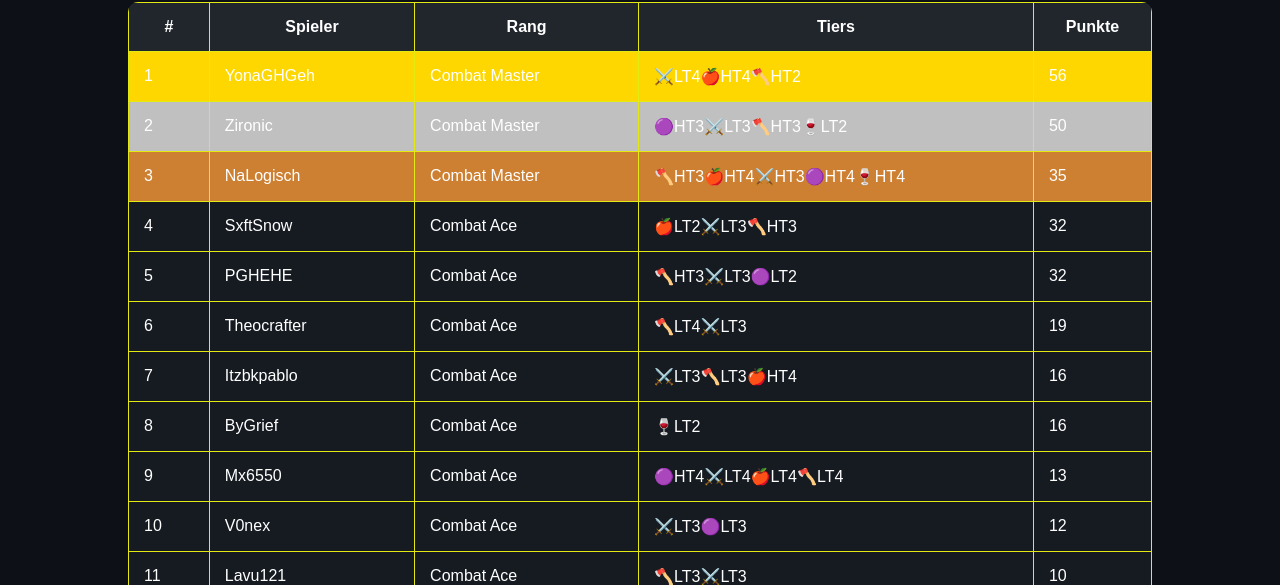
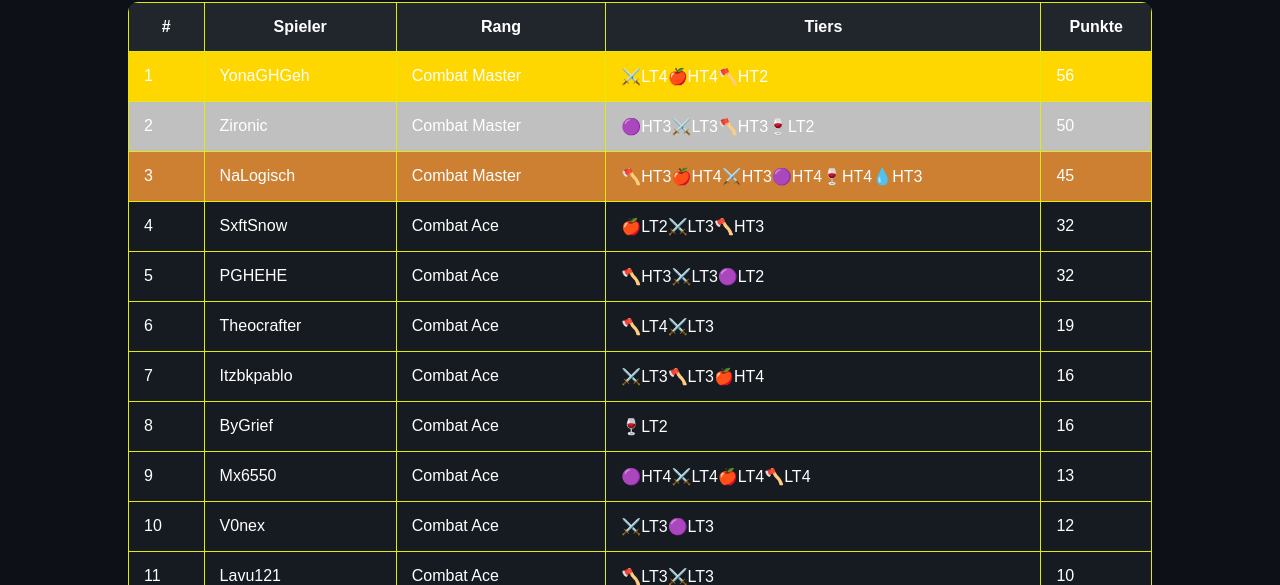
Before and after one commit to NaLogisch990/Fuzangeonau-Tierlist, a plain HTML site: page index.html in a window 1280 px wide. Shown: the part 215-800 px from the top of the page. Drawn offline with Linux system fonts and the light colour scheme.

Commit message:
Update index.html

```diff
--- a/index.html
+++ b/index.html
@@ -91,8 +91,8 @@
               <td>3</td>
                 <td>NaLogisch</td>
                 <td>Combat Master</td>
-                <td>🪓HT3🍎HT4⚔️HT3🟣HT4🍷HT4</td>
-                <td>35</td>
+                <td>🪓HT3🍎HT4⚔️HT3🟣HT4🍷HT4💧HT3</td>
+                <td>45</td>
              </tr>
              <tr>
                 <td>4</td>
```
